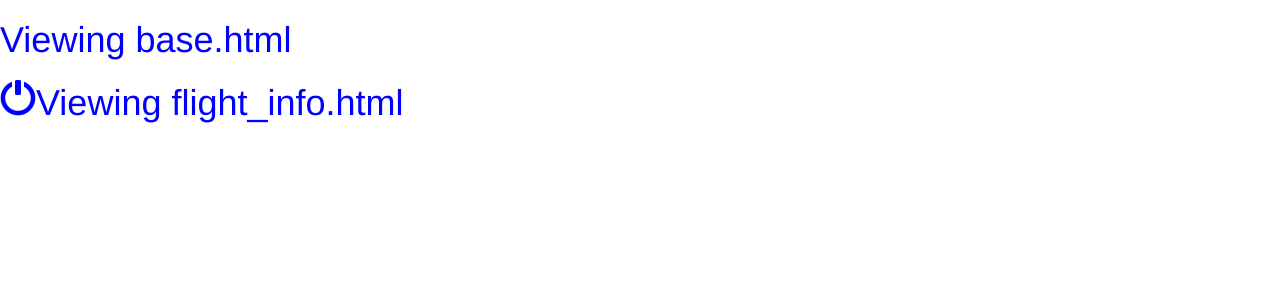
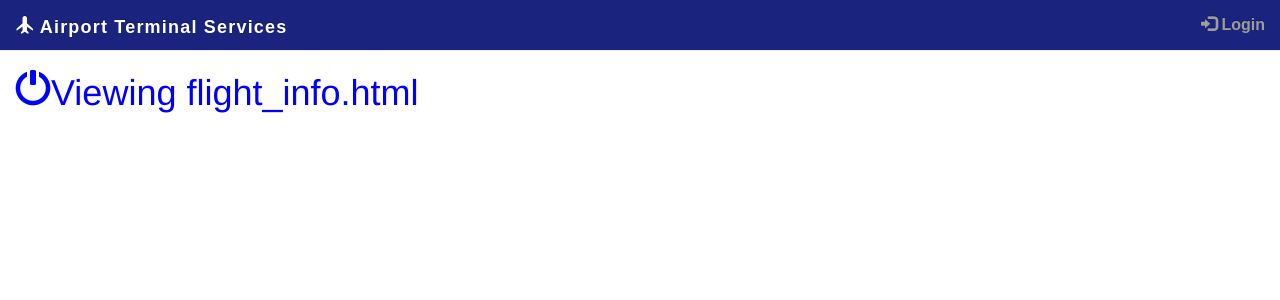
Before and after one commit to LockednKoded/ats, a Django app: a page that uses src/templates/common/base.html in a window 1280 px wide. Shown: the top 300 px of the page. Run offline with Django 3.2, Linux system fonts and the light colour scheme; some libraries are stand-ins or nearby versions.

Commit message:
Added navbar to base template

```diff
--- a/src/static/css/common/base.css
+++ b/src/static/css/common/base.css
@@ -0,0 +1,29 @@
+#logo
+{
+    color:white;
+	font-family:sans-serif;
+	font-size:large;
+	font-weight:bold;
+	letter-spacing: 1.2px;
+}
+
+#bar
+{
+	background:#1a237e;
+	border-style:solid;
+	border-color:#e8eaf6;
+	cursor:pointer;
+	position:fixed;
+}
+
+.tabs
+{
+    font-family:sans-serif;
+    font-size:medium;
+    font-weight:bold;
+}
+
+.row
+{
+    margin-top:50px;
+}
--- a/src/templates/common/base.html
+++ b/src/templates/common/base.html
@@ -28,9 +28,30 @@
 
 <body>
 
-    <h1>Viewing base.html</h1>
+    <nav class="navbar navbar-inverse navbar-fixed-top" id="bar">
+	  <div class="container-fluid">
+		<div class="navbar-header">
+			<button type="button" class="navbar-toggle" data-toggle="collapse" data-target="#mynavbar">
+			<span class="icon-bar"></span>
+			<span class="icon-bar"></span>
+			<span class="icon-bar"></span>
+			</button>
+			<a class="navbar-brand" id="logo" href=""><i class="glyphicon glyphicon-plane"></i> Airport Terminal Services</a>
+		</div>
+		<div class="collapse navbar-collapse" id="mynavbar">
+		<ul class="nav navbar-nav navbar-right">
+		  <li class="tabs"><a href=""><i class="glyphicon glyphicon-log-in" aria-hidden="true"></i> Login</a></li>
+		</ul>
+		</div>
+	  </div>
+	</nav>
+
+    <div class="container-fluid">
+        <div class="row center col-sm-12">
     {% block content %}
     {% endblock %}
+        </div>
+    </div>
 
 
 
```
